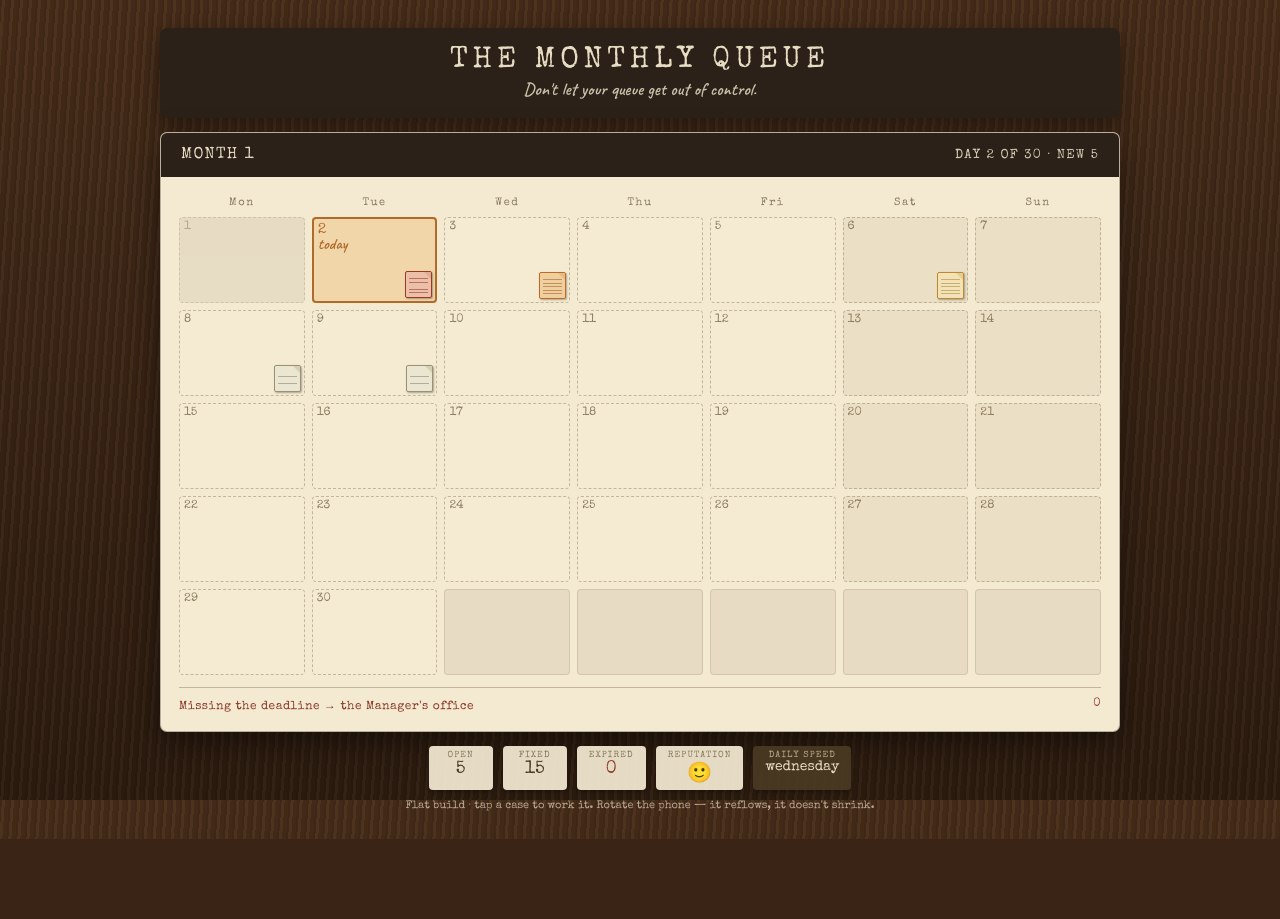
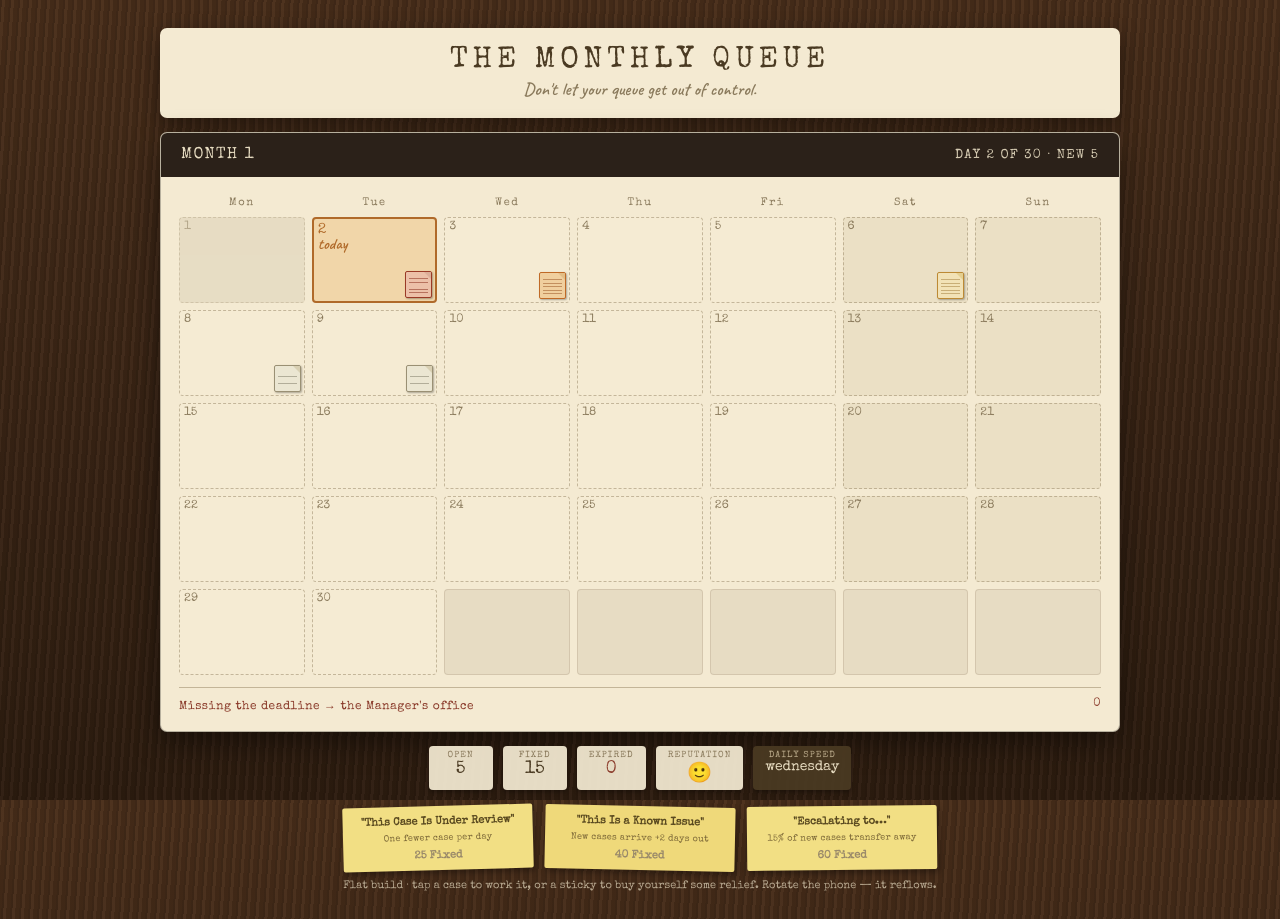
Before and after one commit to kellyorkin/ailbums.com, a plain HTML site: page queue_flat.html in a window 1280 px wide. Before the commit the page ends 839 px from the top, so only its background shows below. Drawn offline with nearby package versions, Linux system fonts and the light colour scheme.

Commit message:
Add files via upload

```diff
--- a/queue_flat.html
+++ b/queue_flat.html
@@ -86,10 +86,10 @@
     animation:up 1.3s ease-out forwards; z-index:20; white-space:nowrap}
   @keyframes up{to{transform:translateY(-26px); opacity:0}}
   /* title masthead — brands the game + fills mobile real estate */
-  .masthead{max-width:960px; margin:0 auto clamp(8px,2.5vw,14px); background:var(--dark); color:var(--cream);
+  .masthead{max-width:960px; margin:0 auto clamp(8px,2.5vw,14px); background:var(--parchment); color:var(--ink);
     border-radius:7px; box-shadow:0 8px 22px rgba(0,0,0,.4); padding:clamp(10px,3vw,18px); text-align:center}
-  .masthead .title{font-size:clamp(18px,5.5vw,30px); letter-spacing:.16em; text-transform:uppercase}
-  .masthead .tag{font-family:'Caveat',cursive; font-size:clamp(13px,3.6vw,18px); opacity:.85; margin-top:2px}
+  .masthead .title{font-size:clamp(18px,5.5vw,30px); letter-spacing:.16em; text-transform:uppercase; color:#4a3a22}
+  .masthead .tag{font-family:'Caveat',cursive; font-size:clamp(13px,3.6vw,18px); color:#8a7a5c; margin-top:2px}
   /* Tacky — the all-clear card */
   .tacky{width:min(560px,94vw); text-align:center}
   .tacky img{width:100%; display:block; border-radius:8px; box-shadow:0 16px 46px rgba(0,0,0,.5)}
@@ -116,6 +116,19 @@
   .termcard button{margin-top:14px; border:1.5px solid #e8ddc2; background:rgba(20,14,8,.55); color:#e8ddc2;
     border-radius:5px; padding:9px 16px; font-family:'Special Elite',monospace; font-size:12px; letter-spacing:.04em; cursor:pointer}
   .termcard button:active{transform:scale(.98)}
+  /* power-up stickies — spend FIXED on a little relief */
+  .shop{display:flex; flex-wrap:wrap; gap:clamp(6px,2vw,12px); justify-content:center; margin:clamp(10px,3vw,16px) auto 0; max-width:960px}
+  .sticky{background:#f2df84; border-radius:2px; box-shadow:2px 3px 6px rgba(0,0,0,.35); transform:rotate(-1.5deg);
+    padding:9px 12px; width:min(190px,44vw); font-family:'Special Elite',monospace; cursor:pointer; text-align:center; transition:transform .1s}
+  .sticky:nth-child(2){transform:rotate(1.2deg); background:#efd97a}
+  .sticky:nth-child(3){transform:rotate(-0.6deg)}
+  .sticky b{display:block; font-size:11px; color:#5a4a20; line-height:1.25; margin-bottom:4px}
+  .sticky .eff{display:block; font-size:9px; color:#7a6636; letter-spacing:.03em; margin-bottom:6px; line-height:1.3}
+  .sticky .cost{display:block; font-size:11px; font-weight:bold; color:#9a8a6a}
+  .sticky.afford .cost{color:#8a3a2a}
+  .sticky.owned{background:#cfe0b0; cursor:default}
+  .sticky.owned .cost{color:#4a5a35}
+  .sticky:active{transform:scale(.97)}
 </style>
 </head>
 <body>
@@ -142,7 +155,12 @@
     <div class="tab"><div class="k">Reputation</div><div class="v face" id="hRep">🙂</div></div>
     <div class="tab click" id="paceTab"><div class="k">Daily Speed</div><div class="v" id="hPace" style="font-size:14px">wednesday</div></div>
   </div>
-  <div class="hint">Flat build · tap a case to work it. Rotate the phone — it reflows, it doesn't shrink.</div>
+  <div class="shop">
+    <div class="sticky" data-up="slow"><b>"This Case Is Under Review"</b><span class="eff">One fewer case per day</span><span class="cost"></span></div>
+    <div class="sticky" data-up="extend"><b>"This Is a Known Issue"</b><span class="eff">New cases arrive +2 days out</span><span class="cost"></span></div>
+    <div class="sticky" data-up="deflect"><b>"Escalating to…"</b><span class="eff">15% of new cases transfer away</span><span class="cost"></span></div>
+  </div>
+  <div class="hint">Flat build · tap a case to work it, or a sticky to buy yourself some relief. Rotate the phone — it reflows.</div>
 
   <div class="scrim" id="scrim">
     <div class="sel" id="sel">
@@ -195,16 +213,17 @@
     {at:700, msg:"We've talked about this. I'd hate to have to put you on a Performance Improvement Plan."},
     {at:1000, terminate:true}
   ];
+  var COSTS={slow:25,extend:40,deflect:60};
   var SAVE="monthly-queue-flat-save";
 
-  var S={tokens:[],day:1,month:1,ftr:15,EXPIRED:0,REPUTATION:10,monthNew:0,escalatedMonth:0,paceMode:"wednesday",sel:null,tacky:false,mgrLevel:0,mgr:null};
+  var S={tokens:[],day:1,month:1,ftr:15,EXPIRED:0,REPUTATION:10,monthNew:0,escalatedMonth:0,paceMode:"wednesday",sel:null,tacky:false,mgrLevel:0,mgr:null,upgrades:{slow:false,extend:false,deflect:false}};
   var tick=null;
 
   function rnd(n){return Math.floor(Math.random()*n);}
-  function mkToken(day){
+  function mkToken(day, ext){
     var p=POOL[rnd(POOL.length)], sev=p[1];
     var base = sev==="S" ? 1+rnd(2) : sev==="U" ? 2+rnd(4) : 4+rnd(6);
-    return {id:Math.random(), due:Math.min(DAYS, day+base), text:p[0], sev:sev};
+    return {id:Math.random(), due:Math.min(DAYS, day+base+(ext||0)), text:p[0], sev:sev};
   }
   function perDay(){return PACE[S.paceMode][1];}
   function interval(){return PACE[S.paceMode][0];}
@@ -230,7 +249,7 @@
 
   function dayTick(){
     if(S.sel!==null || S.tacky || S.mgr!==null) return;   // pause while any card is open
-    var pd=perDay();
+    var pd = S.upgrades.slow ? Math.max(1, perDay()-1) : perDay();
     S.day++;
     if(S.day>DAYS){ S.month++; S.day=1; S.monthNew=0; S.escalatedMonth=0;
       S.tokens=S.tokens.map(function(t){return {id:t.id,due:2+rnd(10),text:t.text,sev:t.sev};}); }
@@ -240,7 +259,10 @@
       if(t.due<S.day){ S.EXPIRED++; S.escalatedMonth++; S.REPUTATION=Math.max(-10,S.REPUTATION-2); }
       else kept.push(t);
     }
-    for(var j=0;j<pd && kept.length<16;j++){ kept.push(mkToken(S.day)); S.monthNew++; }
+    for(var j=0;j<pd && kept.length<16;j++){
+      if(S.upgrades.deflect && Math.random()<0.15) continue;   // "escalating to…" — transfers away
+      kept.push(mkToken(S.day, S.upgrades.extend?2:0)); S.monthNew++;
+    }
     S.tokens=kept;
     checkManager();
     save(); render();
@@ -299,6 +321,11 @@
       }
       cal.appendChild(cell);
     }
+    var sk=document.querySelectorAll('.sticky');
+    for(var si=0;si<sk.length;si++){ var el=sk[si], key=el.getAttribute('data-up'), owned=S.upgrades[key], cost=COSTS[key];
+      el.classList.toggle('owned',!!owned); el.classList.toggle('afford',!owned && S.ftr>=cost);
+      el.querySelector('.cost').textContent = owned ? "✓ active" : cost+" Fixed";
+    }
   }
 
   // ---- selection panel ----
@@ -349,9 +376,13 @@
   function resetGame(){
     try{localStorage.removeItem(SAVE);}catch(e){}
     S={tokens:[mkToken(1),mkToken(1),mkToken(1)],day:1,month:1,ftr:15,EXPIRED:0,REPUTATION:10,
-       monthNew:3,escalatedMonth:0,paceMode:S.paceMode,sel:null,tacky:false,mgrLevel:0,mgr:null};
+       monthNew:3,escalatedMonth:0,paceMode:S.paceMode,sel:null,tacky:false,mgrLevel:0,mgr:null,upgrades:{slow:false,extend:false,deflect:false}};
     restartTick(); save(); render();
   }
+  function buyUpgrade(k){ if(S.upgrades[k]||S.ftr<COSTS[k]) return; S.ftr-=COSTS[k]; S.upgrades[k]=true; save(); render(); }
+  Array.prototype.forEach.call(document.querySelectorAll('.sticky'), function(el){
+    el.onclick=function(){ buyUpgrade(el.getAttribute('data-up')); };
+  });
 
   function restartTick(){ if(tick) clearInterval(tick); tick=setInterval(dayTick, interval()); }
 
```
